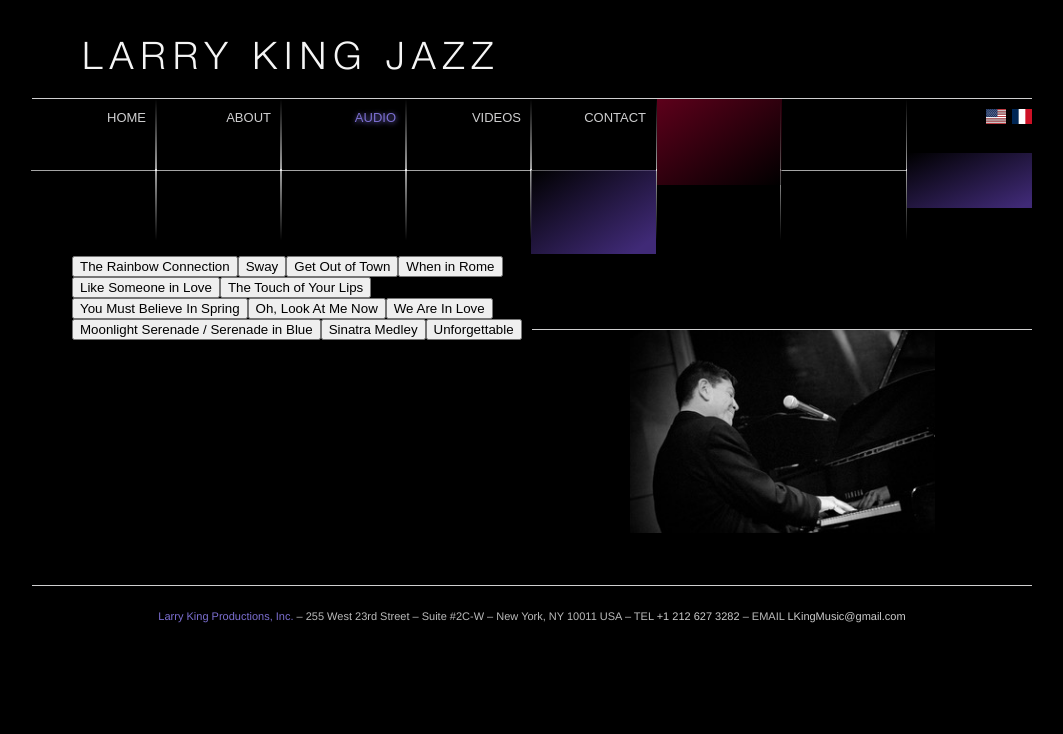
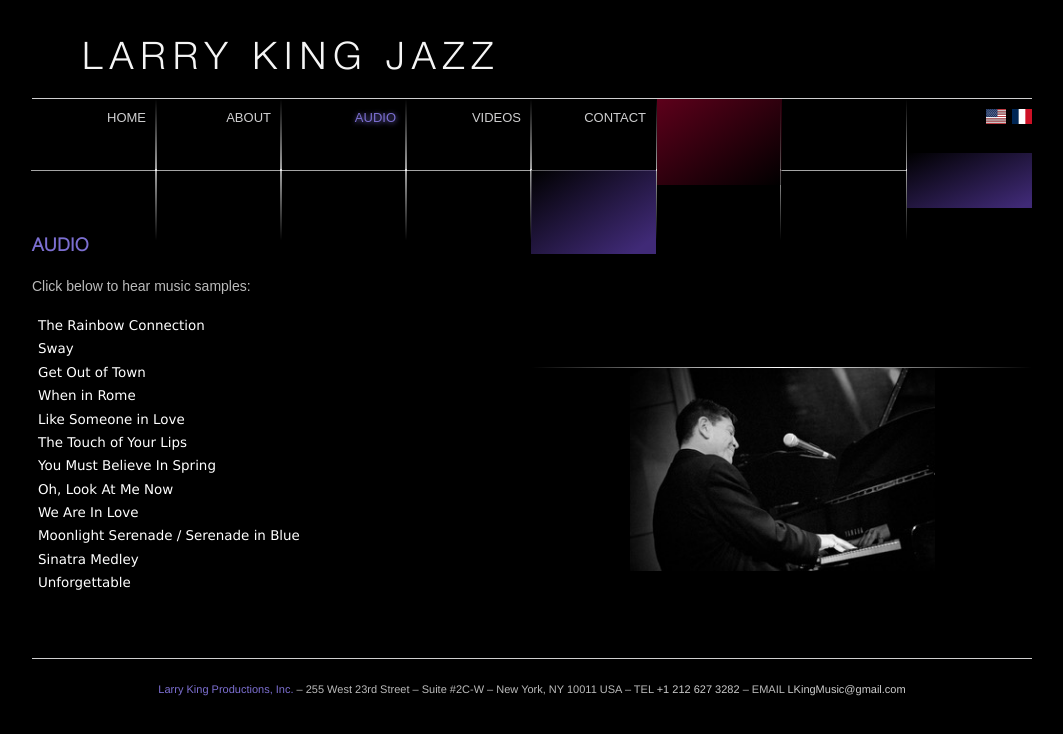
Before and after one commit to lkj-beta/lkj-beta.github.io, a React (Vite) app: page /audio in a window 1280 px wide. Shown: the top 734 px of the page, without its empty margins (108-1171 px from the left). Built offline with nearby package versions, Linux system fonts and the light colour scheme.

Commit message:
Add content. Update styles

```diff
--- a/src/content.jsx
+++ b/src/content.jsx
@@ -10,8 +10,61 @@ const copy = {
       videos: 'videos',
       contact: 'contact',
     },
-    about: {},
-    audio: {},
+    about: {
+      title: 'ABOUT LARRY KING',
+      first: (
+        <p>
+          LARRY KING is a highly regarded American jazz PIANIST-SINGER who began appearing at
+          leading Manhattan night spots and cabarets as a teenager and has performed continuously
+          over five decades at an amazing variety of top New York venues with{' '}
+          <em>The Larry King Jazz Trio</em> and his big dance band <em>The Larry King Orchestra</em>
+          .
+        </p>
+      ),
+      second: (
+        <p>
+          He has entertained enthusiastic audiences at The Oak Room at hte Algonquin Hotel, The
+          Rainbow Room, The Russian Team Room, Le Cirque, Tavern-on-the-Green and The River Café, to
+          name a few.
+        </p>
+      ),
+      third: (
+        <p>
+          His style is often favorably compared with the late, great Nat King Cole and the
+          ever-popular Michaels (Feinstein and Bublé.) His pianistic influences include jazz greats
+          like Bill Evans, Oscar Peterson, and Bud Powell and he has a Sinatra-like vocal style that
+          his fans and admirers call "smooth, mellifluous, and mellow." He has a unique style and
+          sophisticated presence along with a warm and humorous personality that makes him a
+          frequently requested guest artist for a variety of events and situations. His repertoire
+          runs the gamut of
+          <em>The Great American Songbook</em> with jazz and pop standards, Broadway show tunes, and{' '}
+          <em>Tin Pan Alley</em>
+          classics plus international favorites.
+        </p>
+      ),
+      fourth: (
+        <p>
+          He has worked with and for many notables including a stint as Musical Director for the
+          late Maxene Andrews, one of the world-famous singing trio <em>The Andrews Sisters</em> of
+          "Boogie Woogie Bugle Boy" fame. His first professional engagement was at the legendary
+          Backstage, Ted Hook's popular star-studded restaurant in the Broadway theater district
+          where Larry performed for a steady flow of Hollywood and Broadway legends of the day
+          including Ann Miller, Ethel Merman, Ginger Rogers, Dolores Gray, Lena Horne, Lisa Kirk,
+          Bette Davis, Mary Martin, and many others.
+        </p>
+      ),
+      fifth: (
+        <p>
+          In recent years, Larry has been capturing the attention of new fans from around the world
+          performing aboard luxury cruise ships for Holland America Line, Disney Cruise Lines, and
+          most recently Princess Cruise Line where he is a featured guest entertainer in the spiffy
+          new jazz venue, the Take Five lounge.
+        </p>
+      ),
+    },
+    audio: {
+      subtitle: 'Click below to hear music samples:',
+    },
     home: (
       <p>
         <mark>LARRY KING</mark> is a highly regarded American jazz PIANIST-SINGER who began
@@ -22,9 +75,8 @@ const copy = {
       </p>
     ),
     videos: {
-      hi: 'hi there!',
+      title: 'VIDEOS',
     },
-    contact: {},
   },
   fr: {
     page: {
@@ -34,8 +86,58 @@ const copy = {
       videos: 'vidéos',
       contact: 'contact',
     },
-    about: {},
-    audio: {},
+    about: {
+      title: 'À PROPOS DE LARRY KING',
+      first: (
+        <p lang="fr">
+          LARRY KING est un pianiste et chanteur de jazz Américain très apprécié qui a commencé sa
+          carrière dans les boîtes de nuit et les cabarets cotés de Manhattan dès son adolescence.
+          Il se produit régulièrement pendant de nombeuses années sur les scènes les plus célèbres
+          et variées de New York avec <em>The Larry King Jazz Trio</em> et son grand orchestre de
+          danse, <em>The Larry King Orchestra</em>.
+        </p>
+      ),
+      second: (
+        <p>
+          Larry a soulevé l'enthousiasme de ses spectateurs dans The Oak Room à l'Hôtel Algonquin,
+          The Rainbow Room, The Russian Tea Room, Le Cirque, Tavern-on-the-Green et The River Café,
+          pour n'en citer que quelques-un.
+        </p>
+      ),
+      third: (
+        <p>
+          Le style de Larry a souvent été comparé élogieusement à celui du grand Nat King Cole ou
+          des deux Michaels aujourd'hui si populaires (Feinstein et Bublé). Son style pianistique
+          est influencé par les grands du jazz, comme Bill Evans, Oscar Peterson et Bud Powell, le
+          tout avec un style vocal à la Frank Sinatra que ses fans et ses admirateurs disent « de
+          velours ».
+        </p>
+      ),
+      fourth: (
+        <p>
+          Cependant il a son propre style et une forte présence mêlée à une personnalité chaleureuse
+          et drôle qui font de lui un artiste très recherché pour une grande variété d'événements et
+          de spectacles. Son répertoire comprend tout le « Great American Songbook » avec des
+          chansons parmi les plus connues: jazz, standards de pop, comédies musicales de Broadway et
+          classiques du « Tin Pan Alley ». Ce répertoire grandit encore avec des hits
+          internationaux.
+        </p>
+      ),
+      fifth: (
+        <p>
+          Larry a travaillé avec de nombreuses célébrités et a été à un moment Directeur de Musique
+          pour la grande Maxene Andrews, une des Andrews Sisters de renommée mondiale qui chantaient
+          la fameuse <em>Boogie Woogie Bugle Boy</em>. Il débuta au légendaire Backstage, restaurant
+          coté de Ted Hook, fréquenté par les stars dans le quartier des théâtres de Broadway. Là
+          Larry a chanté et joué pour des gloires de Hollywood et de Broadway de l'époque, comme Ann
+          Miller, Ethel Merman, Ginger Rogers, Dolores Gray, Lena Horne, Lisa Kirk, Bette Davis,
+          Mary Martin et beaucoup d'autres.
+        </p>
+      ),
+    },
+    audio: {
+      subtitle: 'Cliquez ci-dessous pour écouter des échantillons de musique:',
+    },
     home: (
       <p lang="fr">
         <mark>LARRY KING</mark> est un pianiste et chanteur de jazz Américain très apprécié qui a
@@ -47,9 +149,8 @@ const copy = {
       </p>
     ),
     videos: {
-      hi: 'bonjour!',
+      title: 'VIDÉOS',
     },
-    contact: {},
   },
 };
 
--- a/src/index.css
+++ b/src/index.css
@@ -16,16 +16,18 @@ img {
   width: 100%;
   height: auto;
 }
-.page {
-  max-width: 1000px;
-  margin-right: auto;
-  margin-left: auto;
-  padding: 10px 8vw 0;
+.videoWrapper {
+  position: relative;
+  padding-bottom: 56.25%; /* 16:9 */
+  height: 0;
+  margin-bottom: 4vw;
 }
-#home {
+.videoWrapper iframe {
+  position: absolute;
+  top: 0;
+  left: 0;
+  width: 100%;
   height: 100%;
-  margin-top: 0px;
-  padding-top: 20px;
 }
 header {
   height: 88px;
@@ -36,10 +38,77 @@ header {
 }
 header h1 {
   margin: 0;
-  font-family: 'Helvetica Neue-Light', 'Helvetica Neue Light', courier, Helvetica, sans-serif;
+  font-family: 'Helvetica Neue-Light', 'Helvetica Neue Light', Helvetica, sans-serif;
   font-size: 38px;
   font-weight: 300;
   letter-spacing: 7px;
+}
+h2 {
+  font-size: 18px;
+  letter-spacing: 0.75px;
+  color: #7c6fd1;
+  font-family: 'Helvetica Neue-Light', 'Helvetica Neue Light', Helvetica, sans-serif;
+  font-weight: bold;
+}
+h3 {
+  font-size: max(16px, 1.75vw);
+  text-align: center;
+  letter-spacing: 0.75px;
+  color: #7c6fd1;
+  font-family: 'Helvetica Neue-Light', 'Helvetica Neue Light', Helvetica, sans-serif;
+  font-weight: bold;
+}
+p {
+  padding: 0;
+  margin: 0px;
+  font-family: Verdana, Arial, Helvetica, sans-serif;
+  line-height: max(22px, 1.6vw);
+  color: #cccccc;
+  font-size: max(12px, 1vw);
+  font-weight: lighter;
+}
+span {
+  color: #7c6fd1;
+}
+mark {
+  font-size: 18px;
+  color: #7c6fd1;
+  font-weight: normal;
+  background-color: transparent;
+}
+a {
+  color: #ffffff;
+  text-decoration: none;
+  white-space: nowrap;
+}
+a:hover {
+  color: #7a6fd1;
+}
+footer a {
+  color: #cccccc;
+}
+footer a:hover {
+  color: #7b6fd1;
+}
+footer {
+  color: #bbbbbb;
+  margin-top: 24px;
+  font-family: Helvetica, Arial, Verdana, sans-serif;
+  font-size: 11px;
+  text-align: center;
+  padding: 0 14px;
+}
+.subtitle {
+  color: #bbbbbb;
+  margin: 20px 0;
+  font-family: Arial, Verdana, sans-serif;
+  font-size: 14px;
+}
+.page {
+  max-width: 1000px;
+  margin-right: auto;
+  margin-left: auto;
+  padding: 10px 8vw 0;
 }
 .active {
   color: #7c6fd1;
@@ -52,6 +121,15 @@ header h1 {
   display: grid;
   grid-template-columns: repeat(8, 8fr);
   justify-items: end;
+}
+.gridTop li {
+  width: 100%;
+  height: 100%;
+  display: flex;
+  justify-content: flex-end;
+  border-width: 0.5px;
+  border-style: solid;
+  border-image: linear-gradient(to top, rgba(255, 255, 255, 0.65), rgba(0, 0, 0, 0)) 1 10%;
 }
 nav ul li {
   min-width: 51px;
@@ -67,15 +145,6 @@ nav ul li:last-child {
   border-width: 0.5px;
   border-image: linear-gradient(to right top, rgba(255, 255, 255, 0.65), rgba(0, 0, 0, 0));
   gap: 6px;
-}
-.gridTop li {
-  width: 100%;
-  height: 100%;
-  display: flex;
-  justify-content: flex-end;
-  border-width: 0.5px;
-  border-style: solid;
-  border-image: linear-gradient(to top, rgba(255, 255, 255, 0.65), rgba(0, 0, 0, 0)) 1 10%;
 }
 nav a {
   width: 100%;
@@ -102,7 +171,7 @@ nav > ul > li > button {
   display: grid;
   grid-template-columns: repeat(8, 8fr);
   justify-items: end;
-  margin-bottom: -80px;
+  margin-bottom: -50px;
 }
 .gridBottom li {
   width: 100%;
@@ -119,103 +188,68 @@ nav > ul > li > button {
   text-shadow: none;
   pointer-events: none;
 }
-#main-cell-home a {
-  color: #ffffff;
-  text-decoration: none;
-}
-#main-cell-home a:hover {
-  color: #7b6fd1;
-}
-/* #main-cell-interior { */
-/* background-image: url(images/interior-bgd.jpg); */
-/* background-repeat: no-repeat; */
-/* width: 787px; */
-/* margin-right: auto;
-  margin-left: auto;
-  min-height: 300px;
-  color: #999999;
-  font-family: Verdana, Arial, Helvetica, sans-serif;
-  font-weight: normal;
-  font-size: 12px;
-  line-height: 22px;
-  margin-top: 0px;
-  padding-top: 80px;
-  padding-right: 20px;
-  padding-left: 20px;
-  padding-bottom: 10px; */
-/* } */
 hr {
   border: none;
   background-color: #cfcfd0;
   height: 1px;
   margin: 0;
 }
-footer {
-  color: #bbbbbb;
-  margin-top: 24px;
-  font-family: Helvetica, Arial, Verdana, sans-serif;
-  font-size: 11px;
-  text-align: center;
-  padding: 0 14px;
+.linearHr {
+  height: 1px;
+  border: none;
+  background: -webkit-gradient(
+    linear,
+    0 0,
+    100% 0,
+    from(transparent),
+    to(transparent),
+    color-stop(50%, white)
+  );
 }
-footer a {
-  color: #cccccc;
-  text-decoration: none;
-  white-space: nowrap;
+.trackButton {
+  display: flex;
+  flex-direction: column;
+  align-items: flex-start;
+  gap: 0.5vw;
+  padding: 0;
 }
-footer a:hover {
+.trackButton button {
+  border: none;
+  color: white;
+  background-color: transparent;
+  font-family: Verdana, Arial, sans-serif;
+  font-size: max(12.5px, 1.05vw);
+  cursor: pointer;
+}
+.trackButton button:hover {
   color: #7b6fd1;
 }
-footer span {
-  color: #7c6fd1;
+.my-node {
+  color: #7b6fd1;
 }
-
-p {
-  padding: 0;
-  margin: 0px;
-  font-family: Verdana, Arial, Helvetica, sans-serif;
-  line-height: 22px;
-  color: #cccccc;
-  font-size: 12px;
-  font-weight: lighter;
+.my-node-enter {
+  display: none;
+  color: black;
+  opacity: 0;
 }
-a {
-  color: #ffffff;
-  text-decoration: none;
+.my-node-enter-active {
+  display: none;
+  color: black;
+  opacity: 1;
+  transition: opacity 200ms;
 }
-a:hover {
-  color: #7a6fd1;
+.my-node-exit {
+  display: none;
+  color: black;
+  opacity: 1;
 }
-
-mark {
-  font-size: 18px;
-  color: #7c6fd1;
-  font-weight: normal;
-  background-color: transparent;
+.my-node-exit-active {
+  display: none;
+  color: black;
+  opacity: 0;
+  transition: opacity 200ms;
 }
-.music-box {
-  text-align: center;
-  background-image: url(images/audio-bgd.jpg);
-  padding-top: 35px;
-  padding-bottom: 35px;
-  background-repeat: no-repeat;
+.contactPage p {
+  font-size: clamp(12px, 2vw, 18px);
+  line-height: clamp(16px, 3vw, 24px);
 }
-.music-box-empty {
-  text-align: center;
-  background-image: url(images/audio-bgd.jpg);
-  padding-top: 32px;
-  padding-bottom: 36px;
-  background-repeat: no-repeat;
-  background-position: center 71px;
-}
-.music-box-title {
-  font-family: Helvetica, Arial, Verdana, sans-serif;
-  font-size: 14px;
-  color: #7b6fd1;
-  padding-top: 10px;
-}
-.subhead2 {
-  font-size: 13px;
-  color: #7c6fd1;
-  font-weight: normal;
-}
```
